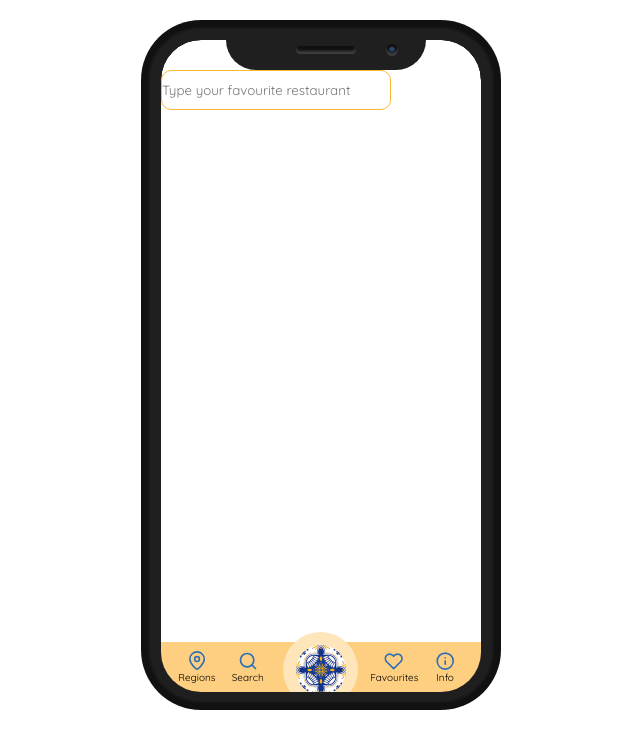
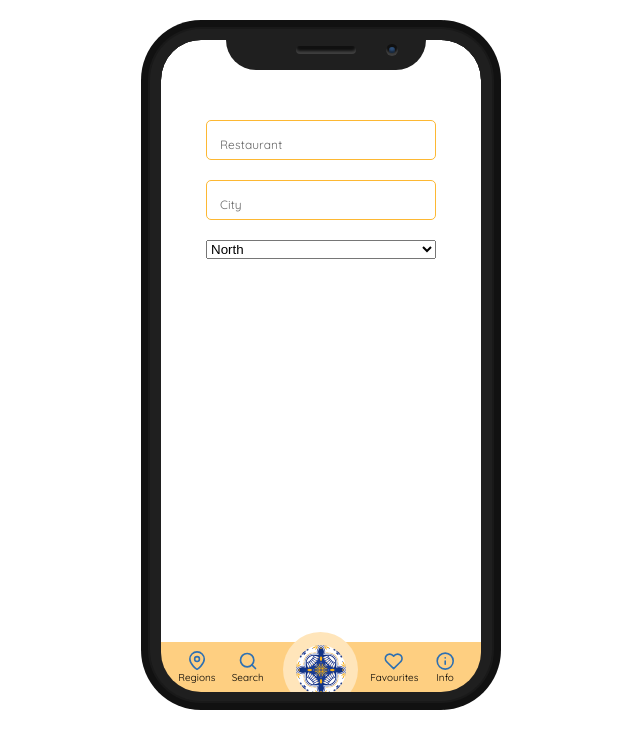
Before and after one commit to Iolanta26/portugal-app, a Next.js app: page /AddPlace in a window 1280 px wide. Shown: the top 748 px of the page, without its empty margins (319-959 px from the left). Built offline with nearby package versions, Linux system fonts and the light colour scheme.

Commit message:
added a basic form and reusable textInput for it

```diff
--- a/components/UI/GeneralInput.tsx
+++ b/components/UI/GeneralInput.tsx
@@ -1,21 +1,52 @@
-import styled from "styled-components";
+import { TextField as MuiTextField, TextFieldProps } from "@mui/material";
+import { forwardRef } from "react";
 import { theme } from "../../theme";
 
-type Props = {
-  placeholder: string;
+const DEFAULT_SX = {
+  "& .MuiOutlinedInput-notchedOutline": {
+    border: `1px solid ${theme.colors.orangePalette}`,
+    borderRadius: "5px",
+  },
+  "& .MuiOutlinedInput-root.Mui-focused": {
+    "& > fieldset": {
+      borderColor: `${theme.colors.orangePalette}`,
+    },
+  },
+  "& label.Mui-focused": {
+    color: `${theme.colors.orangePalette}`,
+  },
+  ".MuiOutlinedInput-root": {
+    display: "flex",
+    alignItems: "center",
+    height: "40px",
+    width: "230px",
+    fontSize: "12px",
+    fontFamily: "Quicksand",
+  },
 };
 
-export const Input = ({ placeholder }: Props) => {
-  return (
-    <div>
-      <InputWrapper type="text" placeholder={placeholder} />
-    </div>
-  );
+const DEFAULT_INPUT_LABEL_PROPS = {
+  style: {
+    fontSize: "12px",
+    fontFamily: "Quicksand",
+    display: "flex",
+    alignItems: "center",
+  },
 };
 
-const InputWrapper = styled.input`
-  width: 230px;
-  height: 40px;
-  border-radius: 10px;
-  border: 0.7px solid ${theme.colors.orangePalette};
-`;
+export const GeneralInput = forwardRef<HTMLDivElement, TextFieldProps>(
+  (props, ref) => (
+    <MuiTextField
+      {...props}
+      fullWidth={true}
+      InputLabelProps={{
+        ...DEFAULT_INPUT_LABEL_PROPS,
+        ...props.InputLabelProps,
+      }}
+      sx={{ ...DEFAULT_SX, ...props.sx }}
+      ref={ref}
+    />
+  )
+);
+
+GeneralInput.displayName = "GeneralInput";
--- a/package.json
+++ b/package.json
@@ -9,6 +9,9 @@
     "lint": "next lint"
   },
   "dependencies": {
+    "@emotion/react": "^11.10.0",
+    "@emotion/styled": "^11.10.0",
+    "@mui/material": "^5.9.3",
     "@types/styled-components": "^5.1.25",
     "axios": "^0.27.2",
     "babel-preset-next": "^1.4.0",
--- a/pages/AddPlace.tsx
+++ b/pages/AddPlace.tsx
@@ -1,14 +1,42 @@
 import styled from "styled-components";
-import { Input } from "../components";
+import { GeneralInput } from "../components";
 
 const AddPlace = () => {
   return (
-    <FormContainer>
-      <Input placeholder="Type your favourite restaurant" />
-    </FormContainer>
+    <MainContainer>
+      <FormContainer>
+        <GeneralInput placeholder="Type restaurant name" label="Restaurant" />
+        <Space />
+        <GeneralInput placeholder="Type city" label="City" />
+        <Space />
+        <select>
+          <option value="north">North</option>
+          <option value="lisbon">Greater Lisbon</option>
+          <option>Central Portugal</option>
+          <option>Alentejo</option>
+          <option>Algarve</option>
+        </select>
+      </FormContainer>
+    </MainContainer>
   );
 };
 
 export default AddPlace;
 
-const FormContainer = styled.div``;
+const MainContainer = styled.div`
+  display: flex;
+  flex-direction: column;
+  justify-content: center;
+  align-items: center;
+  //   background-color: red;
+`;
+
+const FormContainer = styled.div`
+  display: flex;
+  flex-direction: column;
+  margin-top: 50px;
+`;
+
+const Space = styled.div`
+  height: 20px;
+`;
--- a/pages/Search.tsx
+++ b/pages/Search.tsx
@@ -1,7 +1,7 @@
 import { useState } from "react";
 import styled from "styled-components";
 
-import { PlaceCard, Weather } from "../components";
+import { PlaceCard } from "../components";
 import { PLACES } from "../dummy-data";
 import { RegionVisual } from "../types";
 
```
Also changed, not shown: 1 other file (tests, documents, lock files or other folders).
